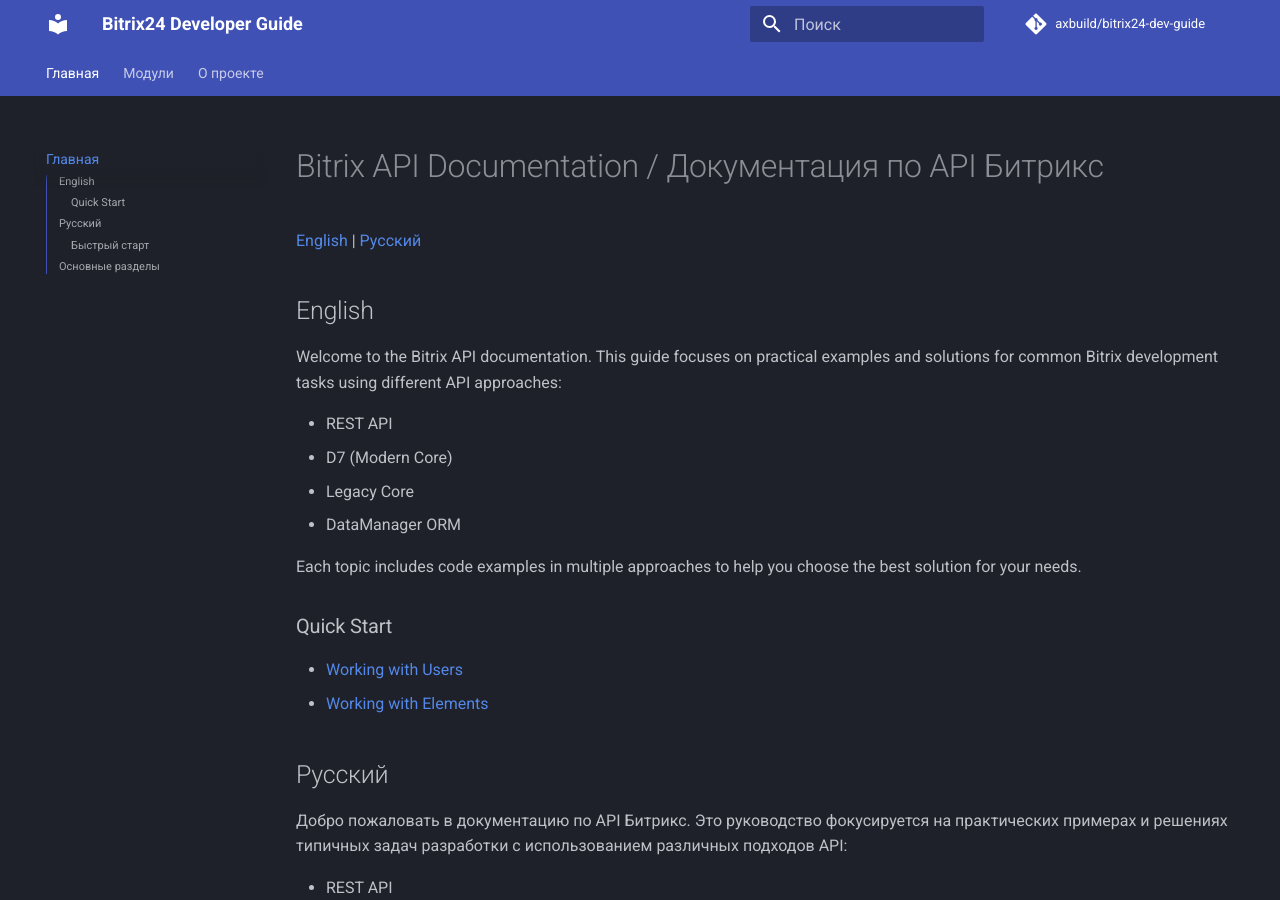
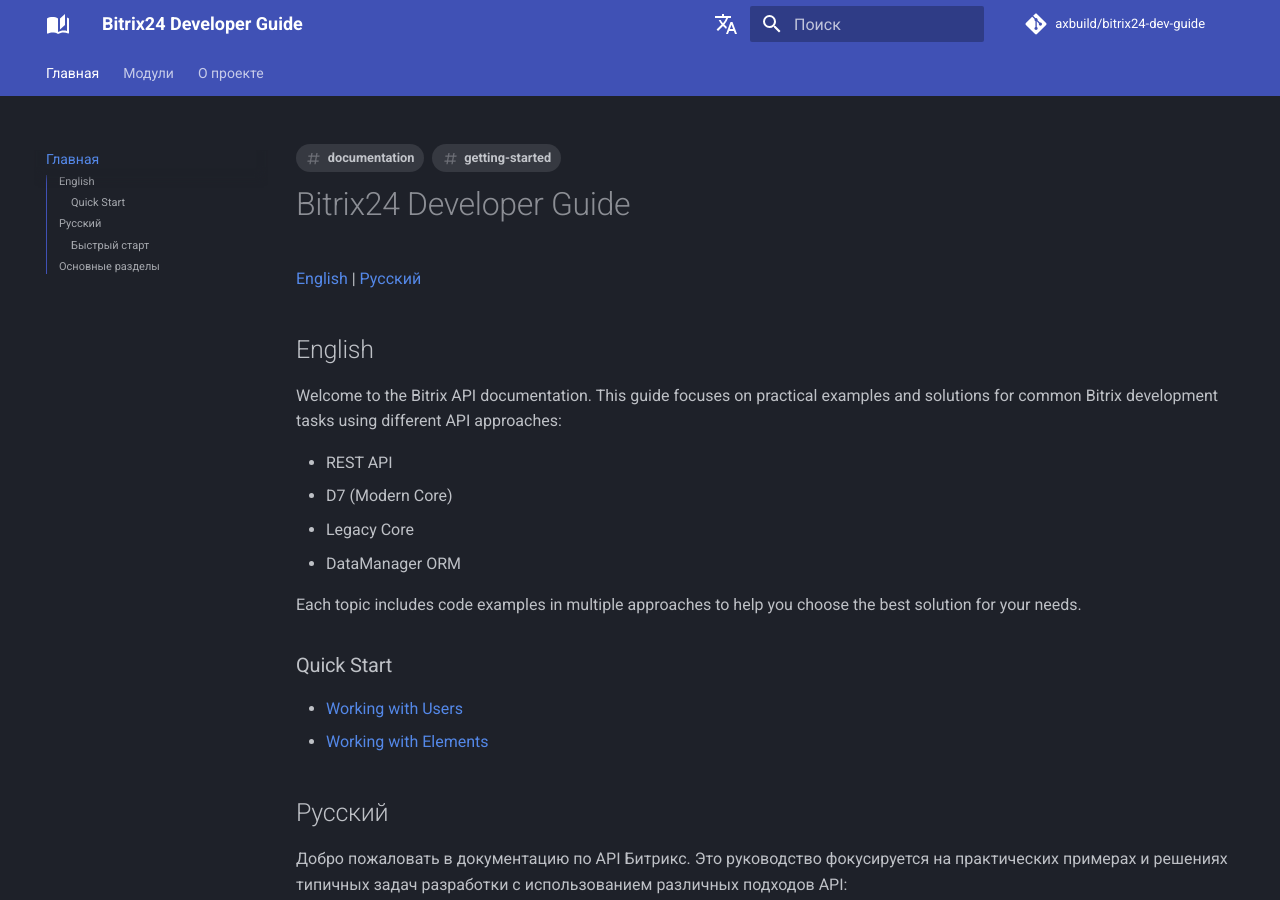
Before and after one commit to axbuild/bitrix24-dev-guide, an MkDocs documentation site: the page built from docs/index.md, in a window 1280 px wide and 900 px high. Built offline with MkDocs 1.6.1 and Material for MkDocs 9.7.7, drawn with Linux system fonts in a browser that asks for light colours; nearby versions of some CDN libraries; comment, search, counter and statistics services are not loaded; some of the changed lines change nothing that is shown.

Commit message:
Fix: Update bitrix api man

```diff
--- a/docs/index.md
+++ b/docs/index.md
@@ -1,4 +1,24 @@
-# Bitrix API Documentation / Документация по API Битрикс
+---
+title: Bitrix24 Developer Guide - Полное руководство по разработке
+description: Comprehensive guide for Bitrix24 development, including REST API, modules, integration methods and best practices
+keywords:
+  - Bitrix24
+  - API Documentation
+  - REST API
+  - CRM Integration
+  - Bitrix24 Development
+  - Modules
+  - PHP Development
+authors:
+  - Axbuild Team
+tags:
+  - documentation
+  - getting-started
+search:
+  boost: 2.0
+---
+
+# Bitrix24 Developer Guide
 
 [English](#english) | [Русский](#russian)
 
--- a/mkdocs.yml
+++ b/mkdocs.yml
@@ -1,14 +1,14 @@
 site_name: Bitrix24 Developer Guide
 site_url: https://axbuild.github.io/bitrix24-dev-guide/
 site_author: "Axbuild"
-site_description: Comprehensive Bitrix24 API Documentation and Developer Guide
+site_description: "Comprehensive Bitrix24 API Documentation and Developer Guide. Complete reference for Bitrix24 modules, REST API, and development best practices."
 
 # Repository
 repo_name: axbuild/bitrix24-dev-guide
 repo_url: https://github.com/axbuild/bitrix24-dev-guide
 edit_uri: edit/main/docs/
 
-# Конфигурация темы
+# SEO and Meta Tags
 theme:
   name: material
   language: ru
@@ -29,6 +29,35 @@
     scheme: slate
     primary: indigo
     accent: indigo
+  # SEO optimization
+  icon:
+    logo: material/book-open-page-variant
+  favicon: assets/favicon.png
+  font:
+    text: Roboto
+    code: Roboto Mono
+
+# SEO Extensions
+markdown_extensions:
+  - meta
+  - tables
+  - attr_list
+  - md_in_html
+  - pymdownx.highlight:
+      anchor_linenums: true
+  - pymdownx.superfences
+  - pymdownx.inlinehilite
+  - pymdownx.snippets
+  - pymdownx.tabbed:
+      alternate_style: true
+  - admonition
+  - pymdownx.details
+  - pymdownx.emoji:
+      emoji_index: !!python/name:materialx.emoji.twemoji
+      emoji_generator: !!python/name:materialx.emoji.to_svg
+  - toc:
+      permalink: true
+      toc_depth: 3
 
 # Расширения
 markdown_extensions:
@@ -41,7 +70,25 @@
 # Плагины
 plugins:
   - search:
-      lang: ru
+      lang:
+        - ru
+        - en
+      separator: '[\s\-\.]+'
+  - minify:
+      minify_html: true
+      minify_js: true
+      minify_css: true
+      htmlmin_opts:
+        remove_comments: true
+  - social:
+      cards_color:
+        fill: "#0FF1CE"
+        text: "#FFFFFF"
+  - tags:
+      tags_file: tags.md
+  - redirects:
+      redirect_maps:
+        'old/path.md': 'new/path.md'
 
 # Дополнительный JavaScript
 extra_javascript:
@@ -63,6 +110,29 @@
       link: https://github.com/axbuild
     - icon: fontawesome/brands/telegram
       link: https://t.me/axbuild
+  alternate:
+    - name: Русский
+      link: /
+      lang: ru
+    - name: English
+      link: /en/
+      lang: en
+  consent:
+    title: Cookie consent
+    description: >-
+      We use cookies to recognize your repeated visits and preferences, as well
+      as to measure the effectiveness of our documentation and whether users
+      find what they're searching for. With your consent, you're helping us to
+      make our documentation better.
+  tags:
+    - Bitrix24
+    - API
+    - REST API
+    - CRM
+    - Development
+    - Integration
+    - Modules
+    - Documentation
 
 # Структура навигации
 nav:
```
